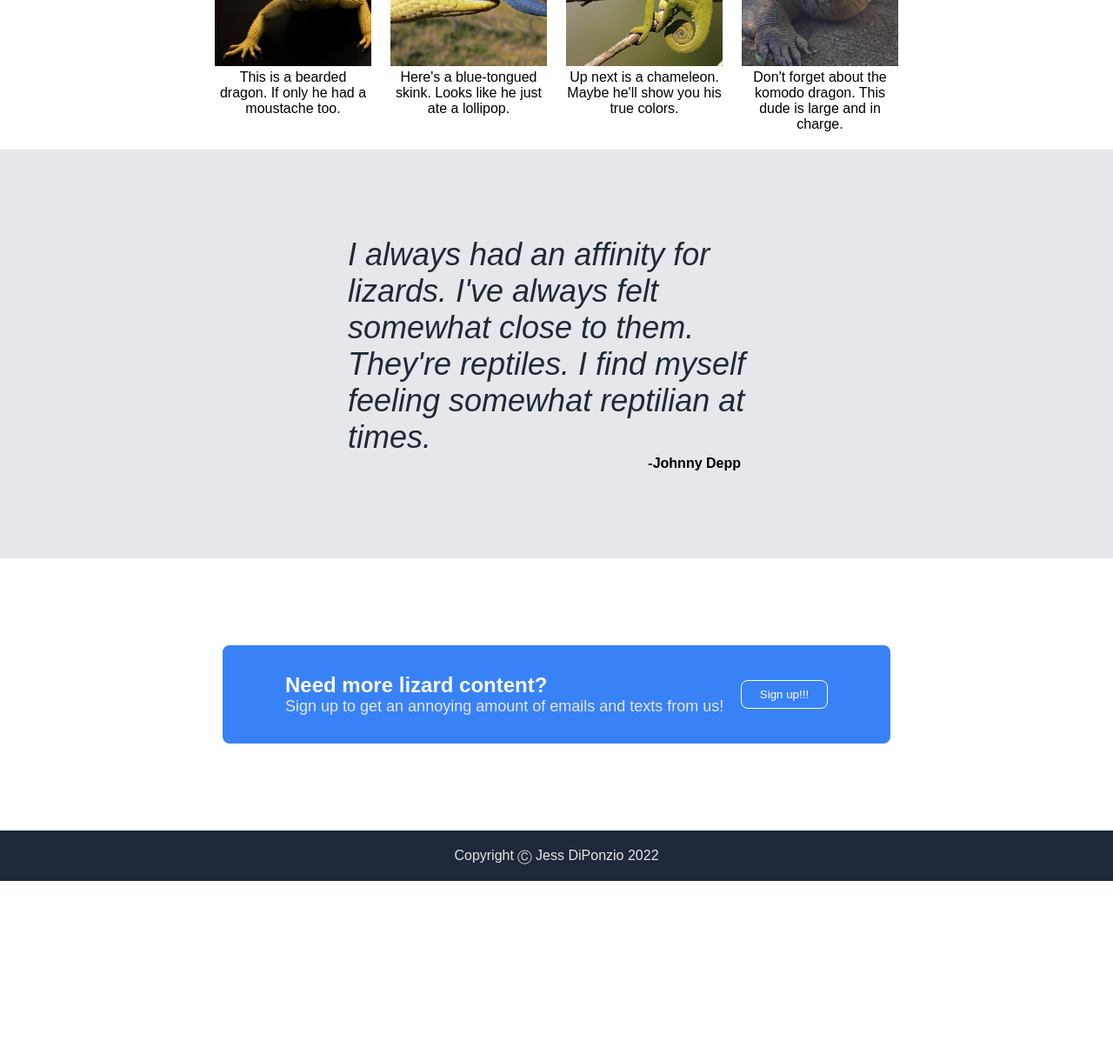
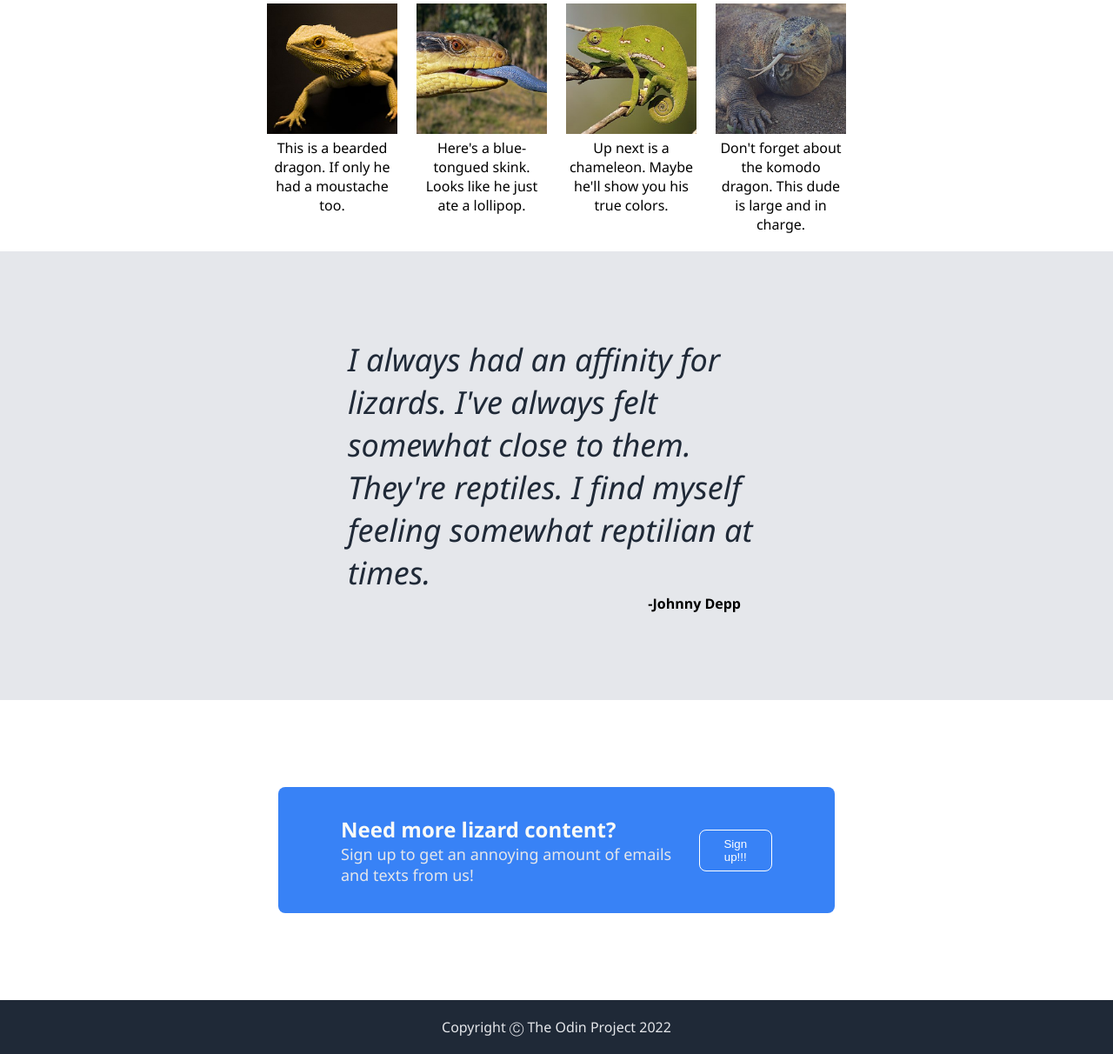
Before and after one commit to jsdiponzio/odin-landing-page, a plain HTML site: page index.html in a window 1280 px wide. Shown: the part 639-1851 px from the top of the page at 87% size. Before the commit the page ends 1652 px from the top, so only its background shows below. Drawn offline with Linux system fonts and the light colour scheme.

Commit message:
Edit index.html and style.css for image resizing

```diff
--- a/index.html
+++ b/index.html
@@ -63,6 +63,6 @@
             <button class="buttontwo">Sign up!!!</button>
         </div>
 
-        <div class="footer">Copyright Ⓒ Jess DiPonzio 2022</div>
+        <div class="footer">Copyright Ⓒ The Odin Project 2022</div>
     </body>
 </html>
--- a/style.css
+++ b/style.css
@@ -2,7 +2,7 @@ body {
     display: flex;
     flex-direction: column;
     margin: 0;
-    font-family: sans-serif;
+    font-family: 'Segoe UI', Tahoma, Geneva, Verdana, sans-serif;
 }
 
 .header {
@@ -109,7 +109,7 @@ button {
 }
 
 .info img {
-    max-width: 180px;
+    max-width: 150px;
 }
 
 .quotebox {
@@ -137,7 +137,7 @@ button {
 .action {
     display: flex;
     background-color: #3882F6;
-    margin: 100px 20%;
+    margin: 100px 25%;
     padding: 32px 72px;
     align-items: center;
     justify-content: space-between;
```
